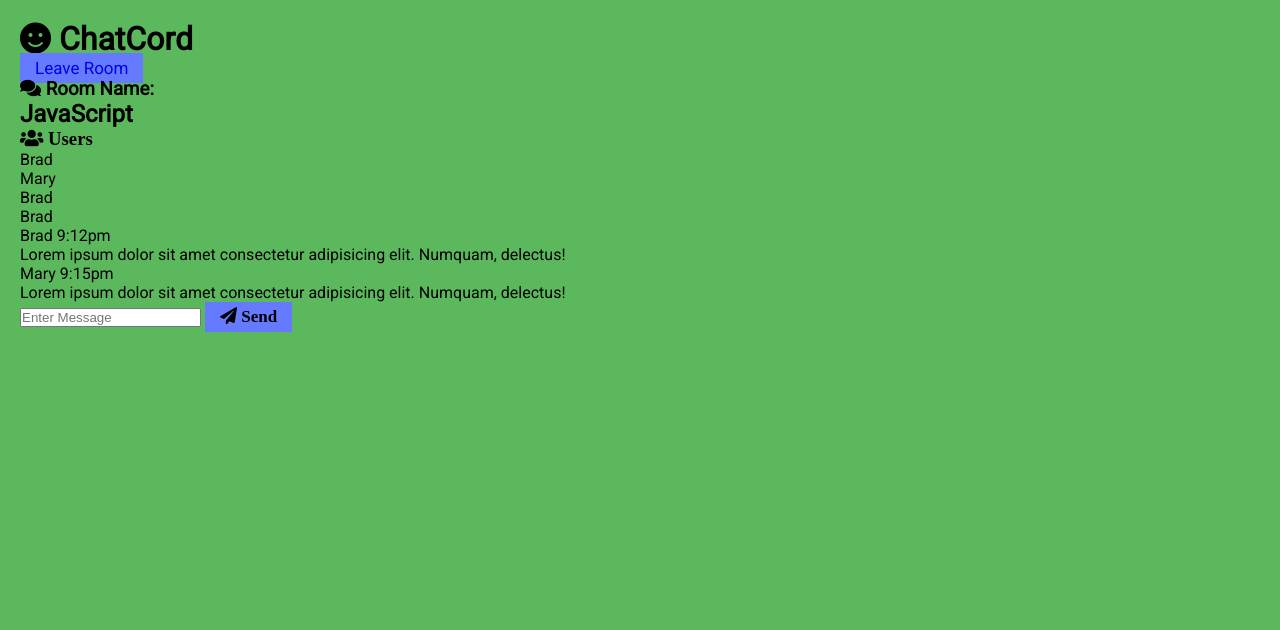
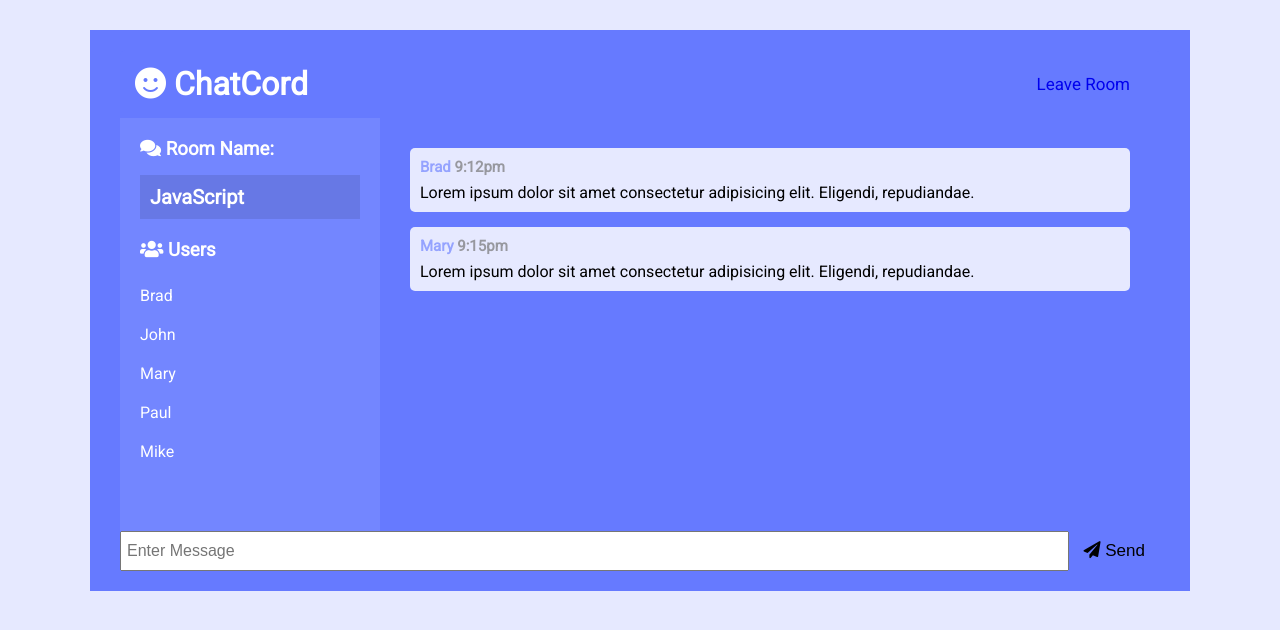
Before and after one commit to nobuyuki-tono/nodejs-socketio-chat-app, a plain HTML site: page public/chat.html in a window 1280 px wide. Drawn offline with Linux system fonts and the light colour scheme.

Commit message:
Added style to chat page

```diff
--- a/public/chat.html
+++ b/public/chat.html
@@ -22,27 +22,28 @@
         <div class="chat-sidebar">
           <h3><i class="fas fa-comments"></i> Room Name:</h3>
           <h2 id="room-name">JavaScript</h2>
-          <h3><i class="fas fa-users"> Users</i></h3>
+          <h3><i class="fas fa-users"></i> Users</h3>
           <ul id="users">
             <li>Brad</li>
+            <li>John</li>
             <li>Mary</li>
-            <li>Brad</li>
-            <li>Brad</li>
+            <li>Paul</li>
+            <li>Mike</li>
           </ul>
         </div>
-        <div class="chat-message">
+        <div class="chat-messages">
           <div class="message">
             <p class="meta">Brad <span>9:12pm</span></p>
             <p class="text">
-              Lorem ipsum dolor sit amet consectetur adipisicing elit. Numquam,
-              delectus!
+              Lorem ipsum dolor sit amet consectetur adipisicing elit. Eligendi,
+              repudiandae.
             </p>
           </div>
           <div class="message">
             <p class="meta">Mary <span>9:15pm</span></p>
             <p class="text">
-              Lorem ipsum dolor sit amet consectetur adipisicing elit. Numquam,
-              delectus!
+              Lorem ipsum dolor sit amet consectetur adipisicing elit. Eligendi,
+              repudiandae.
             </p>
           </div>
         </div>
@@ -50,13 +51,13 @@
       <div class="chat-form-container">
         <form id="chat-form">
           <input
+            id="msg"
             type="text"
-            id="msg"
             placeholder="Enter Message"
             required
             autocomplete="off"
           />
-          <button class="btn"><i class="fas fa-paper-plane"> Send</i></button>
+          <button class="btn"><i class="fas fa-paper-plane"></i> Send</button>
         </form>
       </div>
     </div>
--- a/public/css/style.css
+++ b/public/css/style.css
@@ -3,7 +3,8 @@
 :root {
   --dark-color-a: #667aff;
   --dark-color-b: #7386ff;
-  --light-color: #5cb85c;
+  --light-color: #e6e9ff;
+  --success-color: #5cb85c;
   --error-color: #d9534f;
 }
 
@@ -34,6 +35,93 @@ a {
   background: var(--dark-color-a);
   border: 0;
   font-size: 17px;
+}
+
+/* Chat Page */
+
+.chat-container {
+  max-width: 1100px;
+  background: #fff;
+  margin: 30px auto;
+  overflow: hidden;
+}
+
+.chat-header {
+  background: var(--dark-color-a);
+  color: #fff;
+  border-top-left-radius: 5px;
+  border-top-right-radius: 5px;
+  padding: 15px;
+  display: flex;
+  align-items: center;
+  justify-content: space-between;
+}
+
+.chat-main {
+  display: grid;
+  grid-template-columns: 1fr 3fr;
+}
+
+.chat-sidebar {
+  background: var(--dark-color-b);
+  color: #fff;
+  padding: 20px 20px 60px;
+  overflow-y: scroll;
+}
+
+.chat-sidebar h2 {
+  font-size: 20px;
+  background: rgba(0, 0, 0, 0.1);
+  padding: 10px;
+  margin-bottom: 20px;
+}
+
+.chat-sidebar h3 {
+  margin-bottom: 15px;
+}
+
+.chat-sidebar ul li {
+  padding: 10px 0;
+}
+
+.chat-messages {
+  padding: 30px;
+  max-height: 500px;
+  overflow-y: scroll;
+}
+
+.chat-messages .message {
+  padding: 10px;
+  margin-bottom: 15px;
+  background-color: var(--light-color);
+  border-radius: 5px;
+}
+
+.chat-messages .message .meta {
+  font-size: 15px;
+  font-weight: bold;
+  color: var(--dark-color-b);
+  opacity: 0.7;
+  margin-bottom: 7px;
+}
+
+.chat-messages .message .meta span {
+  color: #777;
+}
+
+.chat-container {
+  padding: 20px 30px;
+  background-color: var(--dark-color-a);
+}
+.chat-form-container form {
+  display: flex;
+}
+
+.chat-form-container input[type="text"] {
+  font-size: 16px;
+  padding: 5px;
+  height: 40px;
+  flex: 1;
 }
 
 /* Join page */
@@ -90,5 +178,10 @@ a {
 
 @media (max-width: 700px) {
   .chat-main {
+    display: block;
+  }
+
+  .chat-sidebar {
+    display: none;
   }
 }
```
